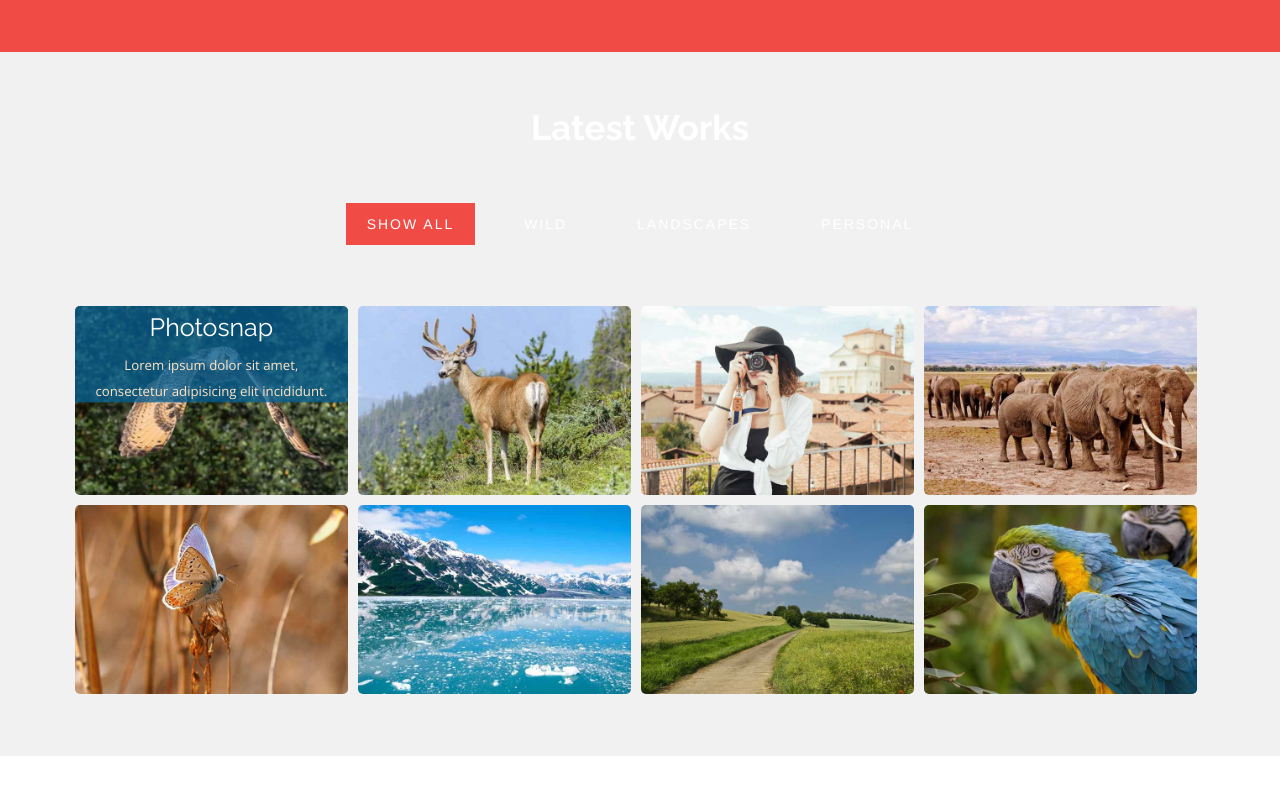
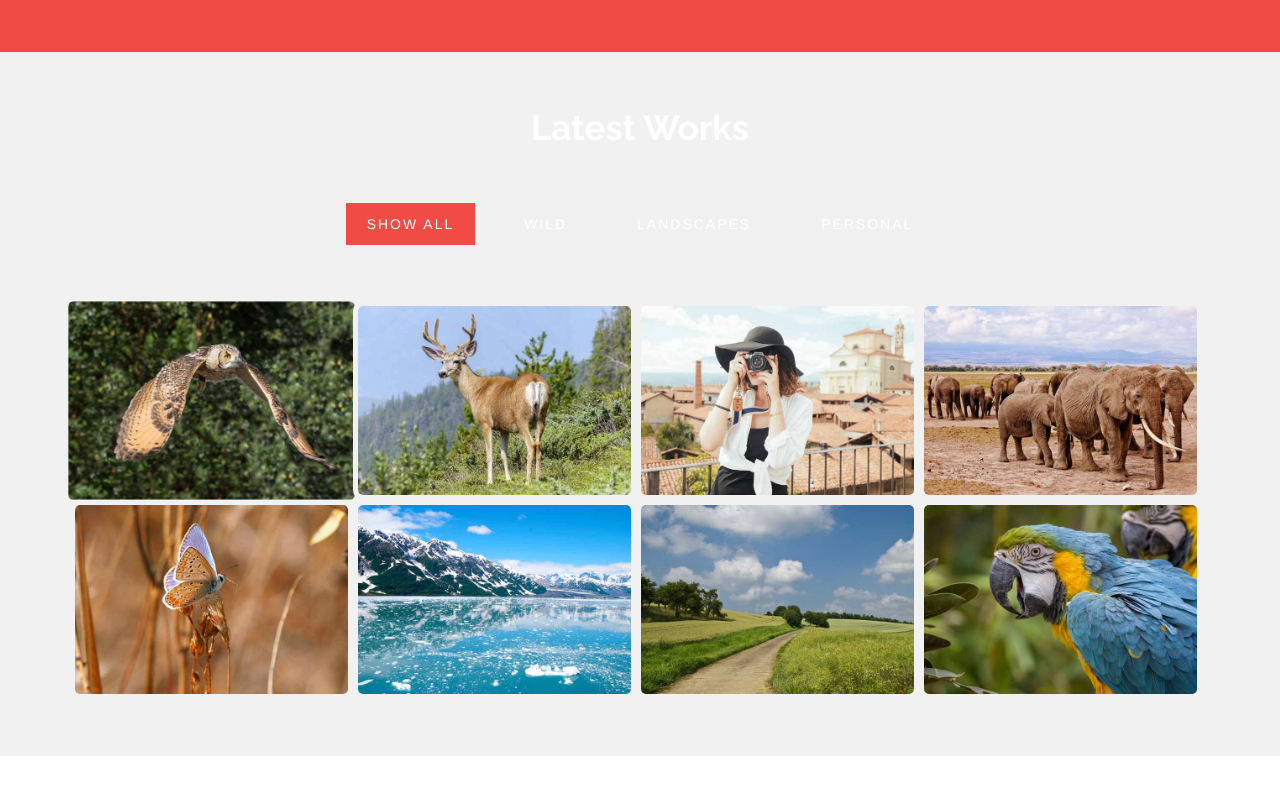
Before and after one commit to 1robingupta/1robingupta.github.io, a plain HTML site: page index.html in a window 1280 px wide. In both pictures the pointer is over the element 211 px from the left and 2527 px from the top of the page. Shown: the part 2127-2921 px from the top of the page. Drawn offline with nearby package versions, Linux system fonts and the light colour scheme.

Commit message:
Update style.css

```diff
--- a/css/style.css
+++ b/css/style.css
@@ -315,7 +315,7 @@ figure.w3ls-gallery {
 	border-radius: 10px;
 	border-color: #f1f1f1;
 }
-figure.w3ls-gallery:hover figcaption.w3layouts-caption {
+figure.w3ls-gallery:hover /*figcaption.w3layouts-caption*/ {
     -ms-filter: alpha(Opacity=100);
     filter: alpha(opacity=100);
     opacity: 1;
```
